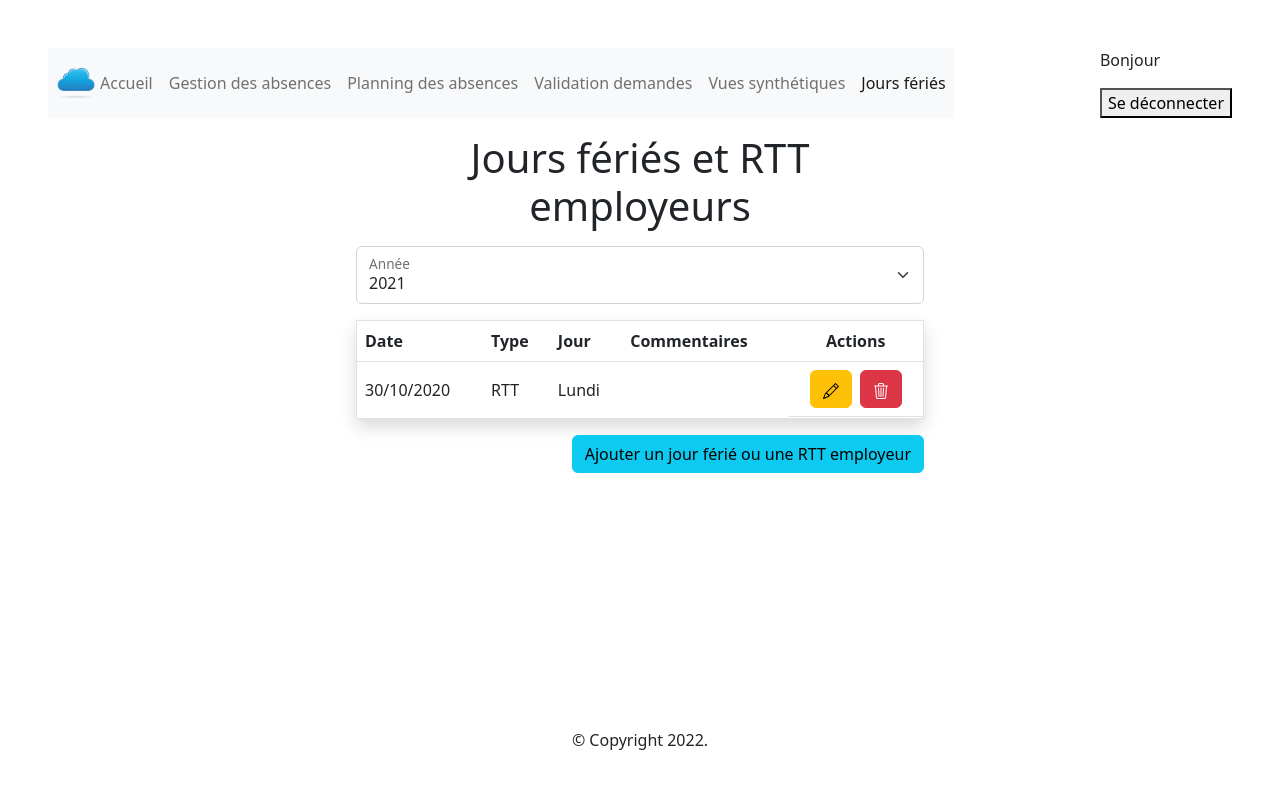
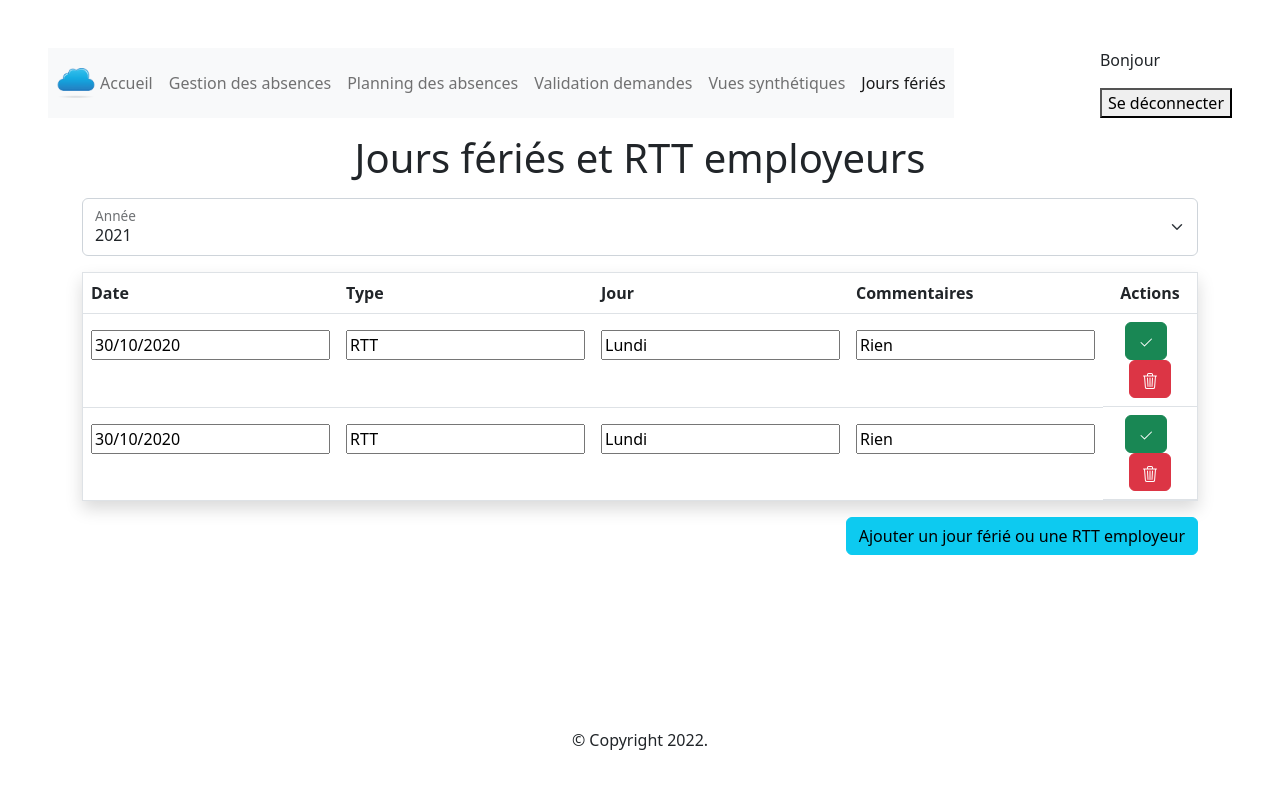
Before and after one commit to Damien-LAITANI/Gestion_absences_React_Node, a React (Create React App) app in the folder app-react/: page /holiday in a window 1280 px wide. Shown: the top 788 px of the page. Built offline with nearby package versions, Linux system fonts and the light colour scheme.

Commit message:
Affichage et formulaire des jours fériés - incomplet

```diff
--- a/app-react/src/features/components/Holiday/Holiday.tsx
+++ b/app-react/src/features/components/Holiday/Holiday.tsx
@@ -2,14 +2,27 @@ import { useState } from 'react';
 import HolidayForm from '../HolidayForm/HolidayForm';
 import HolidayList from '../HolidayList/HolidayList';
 
+const defaultHoliday = {
+	date: '30/10/2020',
+	type: 'RTT',
+	jour: 'Lundi',
+	commentaires: 'Rien',
+};
+
 const Holiday = () => {
 	const [showHolidayForm, setShowHolidayForm] = useState<Boolean>(false);
+	const [holidays, setHolidays] = useState([defaultHoliday, defaultHoliday]);
+
 	return (
 		<>
 			{showHolidayForm ? (
 				<HolidayForm setShowHolidayForm={setShowHolidayForm} />
 			) : (
-				<HolidayList setShowHolidayForm={setShowHolidayForm} />
+				<HolidayList
+					holidays={holidays}
+					setHolidays={setHolidays}
+					setShowHolidayForm={setShowHolidayForm}
+				/>
 			)}
 		</>
 	);
--- /dev/null
+++ b/app-react/src/features/components/HolidayEdit/HolidayEdit.tsx
@@ -0,0 +1,66 @@
+export interface IHolidayEditProps {
+	holiday: any;
+	toggleEdit: Function;
+}
+
+const HolidayEdit = ({ holiday, toggleEdit }: IHolidayEditProps) => {
+	return (
+		<tr>
+			<td>
+				<input defaultValue={holiday.date} className="my-2" />
+			</td>
+			<td>
+				<input defaultValue={holiday.type} className="my-2" />
+			</td>
+			<td>
+				<input defaultValue={holiday.jour} className="my-2" />
+			</td>
+			<td>
+				<input defaultValue={holiday.commentaires} className="my-2" />
+			</td>
+			<td className="d-flex justify-content-center align-items-center">
+				<ul className="m-0 p-0 d-inline text-center">
+					<li className="d-inline-block me-2">
+						<button
+							type="button"
+							className="btn btn-success"
+							onClick={() => toggleEdit()}
+						>
+							<svg
+								xmlns="http://www.w3.org/2000/svg"
+								width="16"
+								height="16"
+								fill="currentColor"
+								className="bi bi-check2"
+								viewBox="0 0 16 16"
+							>
+								<path d="M13.854 3.646a.5.5 0 0 1 0 .708l-7 7a.5.5 0 0 1-.708 0l-3.5-3.5a.5.5 0 1 1 .708-.708L6.5 10.293l6.646-6.647a.5.5 0 0 1 .708 0z" />
+							</svg>
+						</button>
+					</li>
+					<li className="d-inline-block">
+						<button
+							type="button"
+							className="btn btn-danger"
+							data-bs-toggle="modal"
+							data-bs-target="#deleteAbsence"
+						>
+							<svg
+								xmlns="http://www.w3.org/2000/svg"
+								width="16"
+								height="16"
+								fill="currentColor"
+								className="bi bi-trash3"
+								viewBox="0 0 16 16"
+							>
+								<path d="M6.5 1h3a.5.5 0 0 1 .5.5v1H6v-1a.5.5 0 0 1 .5-.5ZM11 2.5v-1A1.5 1.5 0 0 0 9.5 0h-3A1.5 1.5 0 0 0 5 1.5v1H2.506a.58.58 0 0 0-.01 0H1.5a.5.5 0 0 0 0 1h.538l.853 10.66A2 2 0 0 0 4.885 16h6.23a2 2 0 0 0 1.994-1.84l.853-10.66h.538a.5.5 0 0 0 0-1h-.995a.59.59 0 0 0-.01 0H11Zm1.958 1-.846 10.58a1 1 0 0 1-.997.92h-6.23a1 1 0 0 1-.997-.92L3.042 3.5h9.916Zm-7.487 1a.5.5 0 0 1 .528.47l.5 8.5a.5.5 0 0 1-.998.06L5 5.03a.5.5 0 0 1 .47-.53Zm5.058 0a.5.5 0 0 1 .47.53l-.5 8.5a.5.5 0 1 1-.998-.06l.5-8.5a.5.5 0 0 1 .528-.47ZM8 4.5a.5.5 0 0 1 .5.5v8.5a.5.5 0 0 1-1 0V5a.5.5 0 0 1 .5-.5Z" />
+							</svg>
+						</button>
+					</li>
+				</ul>
+			</td>
+		</tr>
+	);
+};
+
+export default HolidayEdit;
--- a/app-react/src/features/components/HolidayList/HolidayList.tsx
+++ b/app-react/src/features/components/HolidayList/HolidayList.tsx
@@ -1,17 +1,29 @@
 import { useState } from 'react';
-import HolidayForm from '../HolidayForm/HolidayForm';
+import HolidayEdit from '../HolidayEdit/HolidayEdit';
 import HolidayModal from '../HolidayModal/HolidayModal';
+import HolidayShow from '../HolidayShow/HolidayShow';
 
 interface IHolidayList {
 	setShowHolidayForm: Function;
+	holidays: any[];
+	setHolidays: Function;
 }
 
-const HolidayList = ({ setShowHolidayForm }: IHolidayList) => {
+const HolidayList = ({
+	setShowHolidayForm,
+	holidays,
+	setHolidays,
+}: IHolidayList) => {
 	const toggleShowHolidayForm = () => {
 		setShowHolidayForm(true);
 	};
+	const [isEditable, setIsEditable] = useState<Boolean>(false);
+	const toggleEdit = () => {
+		setIsEditable(!isEditable);
+	};
+
 	return (
-		<div className="w-50 d-flex flex-column mx-auto container">
+		<div className="d-flex flex-column mx-auto container">
 			<h1 className="text-center my-3">Jours fériés et RTT employeurs</h1>
 
 			<div className="form-floating mb-3">
@@ -40,60 +52,21 @@ const HolidayList = ({ setShowHolidayForm }: IHolidayList) => {
 					</tr>
 				</thead>
 				<tbody>
-					<tr>
-						<td>
-							<p className="my-2">30/10/2020</p>
-						</td>
-						<td>
-							<p className="my-2">RTT</p>
-						</td>
-						<td>
-							<p className="my-2">Lundi</p>
-						</td>
-						<td>
-							<p className="my-2"></p>
-						</td>
-						<td className="d-flex justify-content-center align-items-center">
-							<ul className="m-0 p-0 d-inline text-center">
-								<li className="d-inline-block me-2">
-									<button
-										type="button"
-										className="btn btn-warning"
-									>
-										<svg
-											xmlns="http://www.w3.org/2000/svg"
-											width="16"
-											height="16"
-											fill="currentColor"
-											className="bi bi-pencil"
-											viewBox="0 0 16 16"
-										>
-											<path d="M12.146.146a.5.5 0 0 1 .708 0l3 3a.5.5 0 0 1 0 .708l-10 10a.5.5 0 0 1-.168.11l-5 2a.5.5 0 0 1-.65-.65l2-5a.5.5 0 0 1 .11-.168l10-10zM11.207 2.5 13.5 4.793 14.793 3.5 12.5 1.207 11.207 2.5zm1.586 3L10.5 3.207 4 9.707V10h.5a.5.5 0 0 1 .5.5v.5h.5a.5.5 0 0 1 .5.5v.5h.293l6.5-6.5zm-9.761 5.175-.106.106-1.528 3.821 3.821-1.528.106-.106A.5.5 0 0 1 5 12.5V12h-.5a.5.5 0 0 1-.5-.5V11h-.5a.5.5 0 0 1-.468-.325z" />
-										</svg>
-									</button>
-								</li>
-								<li className="d-inline-block">
-									<button
-										type="button"
-										className="btn btn-danger"
-										data-bs-toggle="modal"
-										data-bs-target="#deleteAbsence"
-									>
-										<svg
-											xmlns="http://www.w3.org/2000/svg"
-											width="16"
-											height="16"
-											fill="currentColor"
-											className="bi bi-trash3"
-											viewBox="0 0 16 16"
-										>
-											<path d="M6.5 1h3a.5.5 0 0 1 .5.5v1H6v-1a.5.5 0 0 1 .5-.5ZM11 2.5v-1A1.5 1.5 0 0 0 9.5 0h-3A1.5 1.5 0 0 0 5 1.5v1H2.506a.58.58 0 0 0-.01 0H1.5a.5.5 0 0 0 0 1h.538l.853 10.66A2 2 0 0 0 4.885 16h6.23a2 2 0 0 0 1.994-1.84l.853-10.66h.538a.5.5 0 0 0 0-1h-.995a.59.59 0 0 0-.01 0H11Zm1.958 1-.846 10.58a1 1 0 0 1-.997.92h-6.23a1 1 0 0 1-.997-.92L3.042 3.5h9.916Zm-7.487 1a.5.5 0 0 1 .528.47l.5 8.5a.5.5 0 0 1-.998.06L5 5.03a.5.5 0 0 1 .47-.53Zm5.058 0a.5.5 0 0 1 .47.53l-.5 8.5a.5.5 0 1 1-.998-.06l.5-8.5a.5.5 0 0 1 .528-.47ZM8 4.5a.5.5 0 0 1 .5.5v8.5a.5.5 0 0 1-1 0V5a.5.5 0 0 1 .5-.5Z" />
-										</svg>
-									</button>
-								</li>
-							</ul>
-						</td>
-					</tr>
+					{holidays.map((holiday) => (
+						<>
+							{isEditable ? (
+								<HolidayShow
+									holiday={holiday}
+									toggleEdit={toggleEdit}
+								/>
+							) : (
+								<HolidayEdit
+									holiday={holiday}
+									toggleEdit={toggleEdit}
+								/>
+							)}
+						</>
+					))}
 				</tbody>
 			</table>
 			<button
--- /dev/null
+++ b/app-react/src/features/components/HolidayShow/HolidayShow.tsx
@@ -0,0 +1,66 @@
+export interface IHolidayShowProps {
+	holiday: any;
+	toggleEdit: Function;
+}
+
+const HolidayShow = ({ holiday, toggleEdit }: IHolidayShowProps) => {
+	return (
+		<tr>
+			<td>
+				<p className="my-2">{holiday.date}</p>
+			</td>
+			<td>
+				<p className="my-2">{holiday.type}</p>
+			</td>
+			<td>
+				<p className="my-2">{holiday.jour}</p>
+			</td>
+			<td>
+				<p className="my-2">{holiday.commentaires}</p>
+			</td>
+			<td className="d-flex justify-content-center align-items-center">
+				<ul className="m-0 p-0 d-inline text-center">
+					<li className="d-inline-block me-2">
+						<button
+							type="button"
+							className="btn btn-warning"
+							onClick={() => toggleEdit()}
+						>
+							<svg
+								xmlns="http://www.w3.org/2000/svg"
+								width="16"
+								height="16"
+								fill="currentColor"
+								className="bi bi-pencil"
+								viewBox="0 0 16 16"
+							>
+								<path d="M12.146.146a.5.5 0 0 1 .708 0l3 3a.5.5 0 0 1 0 .708l-10 10a.5.5 0 0 1-.168.11l-5 2a.5.5 0 0 1-.65-.65l2-5a.5.5 0 0 1 .11-.168l10-10zM11.207 2.5 13.5 4.793 14.793 3.5 12.5 1.207 11.207 2.5zm1.586 3L10.5 3.207 4 9.707V10h.5a.5.5 0 0 1 .5.5v.5h.5a.5.5 0 0 1 .5.5v.5h.293l6.5-6.5zm-9.761 5.175-.106.106-1.528 3.821 3.821-1.528.106-.106A.5.5 0 0 1 5 12.5V12h-.5a.5.5 0 0 1-.5-.5V11h-.5a.5.5 0 0 1-.468-.325z" />
+							</svg>
+						</button>
+					</li>
+					<li className="d-inline-block">
+						<button
+							type="button"
+							className="btn btn-danger"
+							data-bs-toggle="modal"
+							data-bs-target="#deleteAbsence"
+						>
+							<svg
+								xmlns="http://www.w3.org/2000/svg"
+								width="16"
+								height="16"
+								fill="currentColor"
+								className="bi bi-trash3"
+								viewBox="0 0 16 16"
+							>
+								<path d="M6.5 1h3a.5.5 0 0 1 .5.5v1H6v-1a.5.5 0 0 1 .5-.5ZM11 2.5v-1A1.5 1.5 0 0 0 9.5 0h-3A1.5 1.5 0 0 0 5 1.5v1H2.506a.58.58 0 0 0-.01 0H1.5a.5.5 0 0 0 0 1h.538l.853 10.66A2 2 0 0 0 4.885 16h6.23a2 2 0 0 0 1.994-1.84l.853-10.66h.538a.5.5 0 0 0 0-1h-.995a.59.59 0 0 0-.01 0H11Zm1.958 1-.846 10.58a1 1 0 0 1-.997.92h-6.23a1 1 0 0 1-.997-.92L3.042 3.5h9.916Zm-7.487 1a.5.5 0 0 1 .528.47l.5 8.5a.5.5 0 0 1-.998.06L5 5.03a.5.5 0 0 1 .47-.53Zm5.058 0a.5.5 0 0 1 .47.53l-.5 8.5a.5.5 0 1 1-.998-.06l.5-8.5a.5.5 0 0 1 .528-.47ZM8 4.5a.5.5 0 0 1 .5.5v8.5a.5.5 0 0 1-1 0V5a.5.5 0 0 1 .5-.5Z" />
+							</svg>
+						</button>
+					</li>
+				</ul>
+			</td>
+		</tr>
+	);
+};
+
+export default HolidayShow;
```
